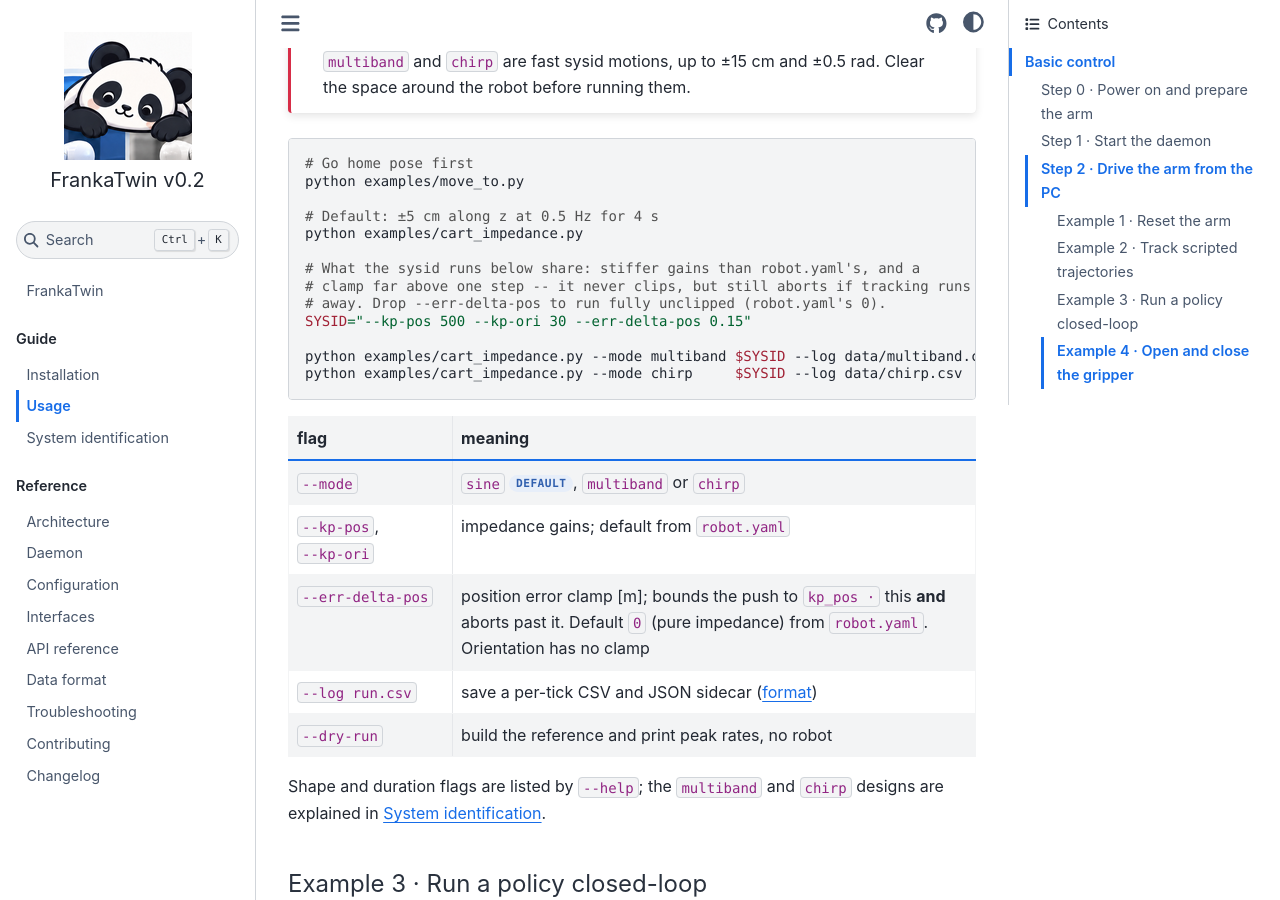
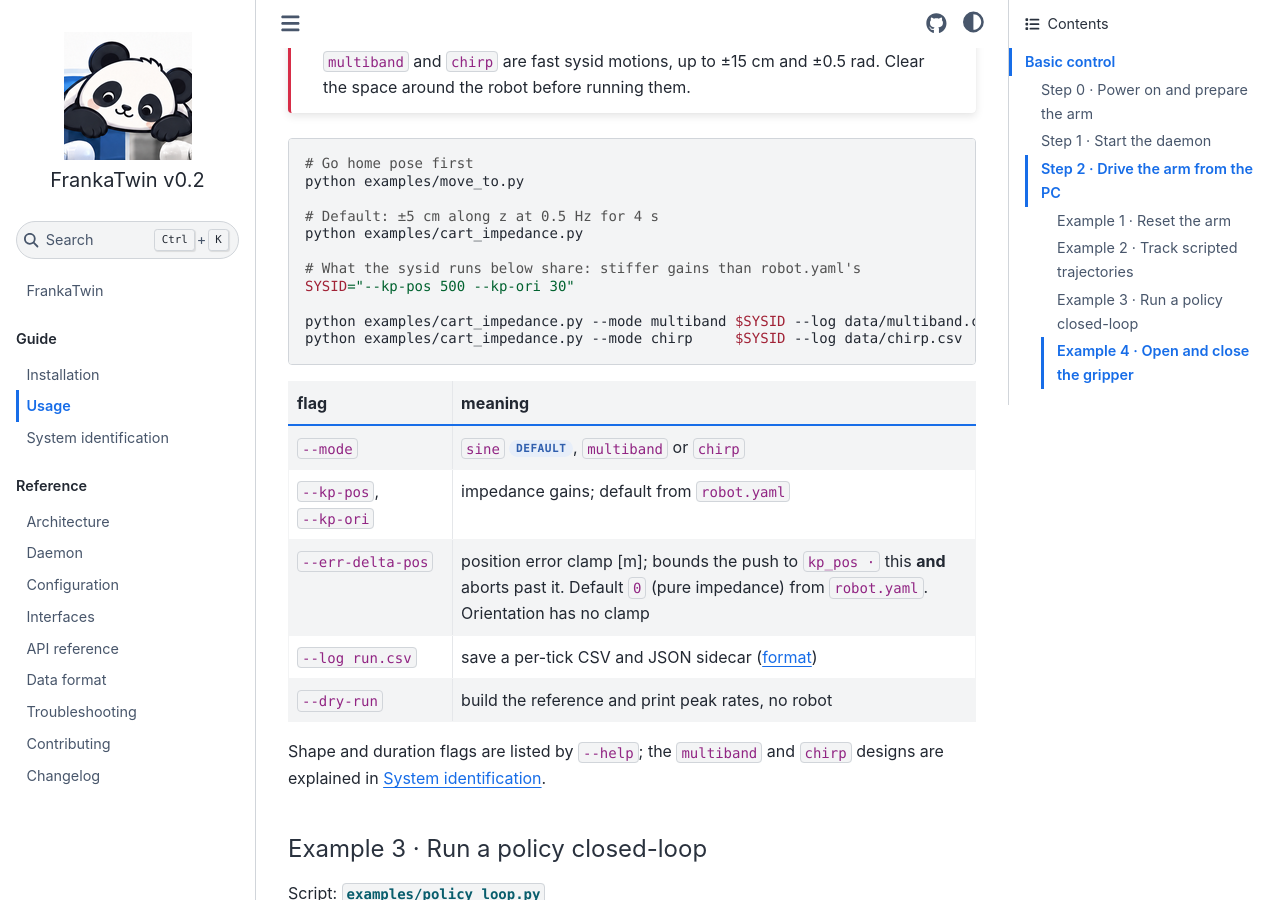
Before and after one commit to tsrobcvai/frankatwin, a Sphinx documentation site: the page built from docs/usage.md, in a window 1280 px wide and 900 px high, scrolled down 2808 px. Built offline with Sphinx 7.4.7 and the Sphinx Book theme 1.1.4, drawn with Linux system fonts in a browser that asks for light colours.

Commit message:
docs(usage): drop --err-delta-pos from the shared sysid settings
robot.yaml now ships 0 (pure impedance), so the examples run unclipped like the
sim. --err-delta-pos keeps its row in the flag table.

Co-Authored-By: Claude Opus 5 <noreply@anthropic.com>

```diff
--- a/docs/usage.md
+++ b/docs/usage.md
@@ -123,10 +123,8 @@ python examples/move_to.py
 # Default: ±5 cm along z at 0.5 Hz for 4 s
 python examples/cart_impedance.py
 
-# What the sysid runs below share: stiffer gains than robot.yaml's, and a
-# clamp far above one step -- it never clips, but still aborts if tracking runs
-# away. Drop --err-delta-pos to run fully unclipped (robot.yaml's 0).
-SYSID="--kp-pos 500 --kp-ori 30 --err-delta-pos 0.15"
+# What the sysid runs below share: stiffer gains than robot.yaml's
+SYSID="--kp-pos 500 --kp-ori 30"
 
 python examples/cart_impedance.py --mode multiband $SYSID --log data/multiband.csv
 python examples/cart_impedance.py --mode chirp     $SYSID --log data/chirp.csv
```
